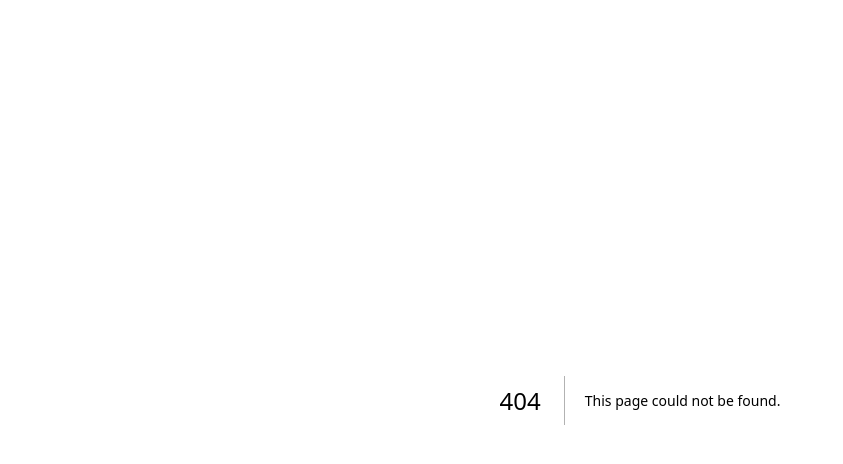
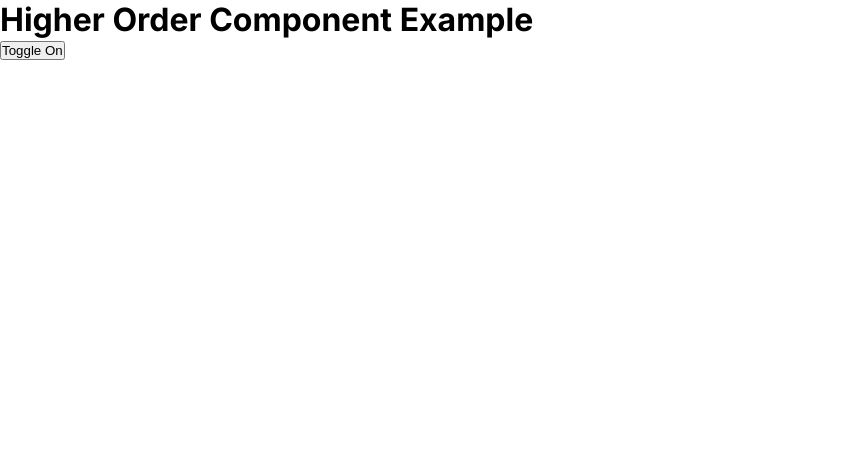
Before and after one commit to XHHZYQ/react-app-next, a Next.js app: page /hoc in a window 1280 px wide. Before the commit this address had no page. Shown: the top 464 px of the page, without its empty margins (0-843 px from the left). Built offline with nearby package versions, Linux system fonts and the light colour scheme.

Commit message:
添加高阶组件

```diff
--- /dev/null
+++ b/src/app/hoc/page.jsx
@@ -0,0 +1,49 @@
+"use client"
+import { useImmer } from 'use-immer';
+
+// 高阶组件
+const withToggle = (WrappedComponent) => {
+  return () => {
+    const [toggle, setToggle] = useImmer(false);
+
+    const change = () => {
+      setToggle(prevState => !prevState);
+    };
+
+    return (
+      <WrappedComponent
+        toggle={toggle}
+        change={change}
+      />
+    );
+  };
+};
+
+
+// 使用高阶组件
+const MyComponent = (props) => {
+  console.log('props', props);
+  const { toggle, change } = props;
+  return (
+    <div>
+      <button onClick={change}>
+        {toggle ? 'Toggle Off' : 'Toggle On'}
+      </button>
+      {toggle && <p>Toggle is On</p>}
+    </div>
+  );
+};
+
+const EnhancedComponent = withToggle(MyComponent);
+
+// 使用增强后的组件
+const Hoc = () => {
+  return (
+    <div>
+      <h1>Higher Order Component Example</h1>
+      <EnhancedComponent />
+    </div>
+  );
+};
+
+export default Hoc;
```
Also changed, not shown: 1 other file (tests, documents, lock files or other folders).
